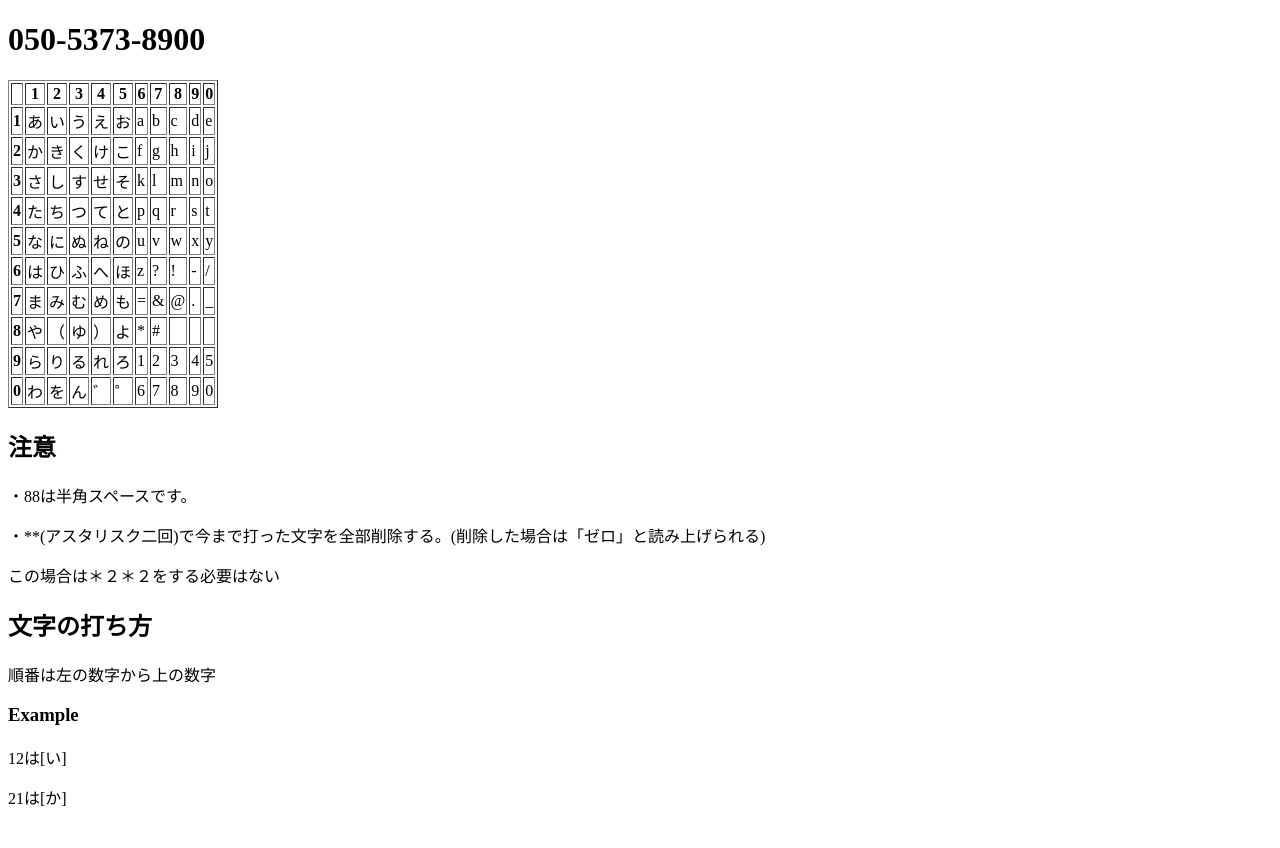
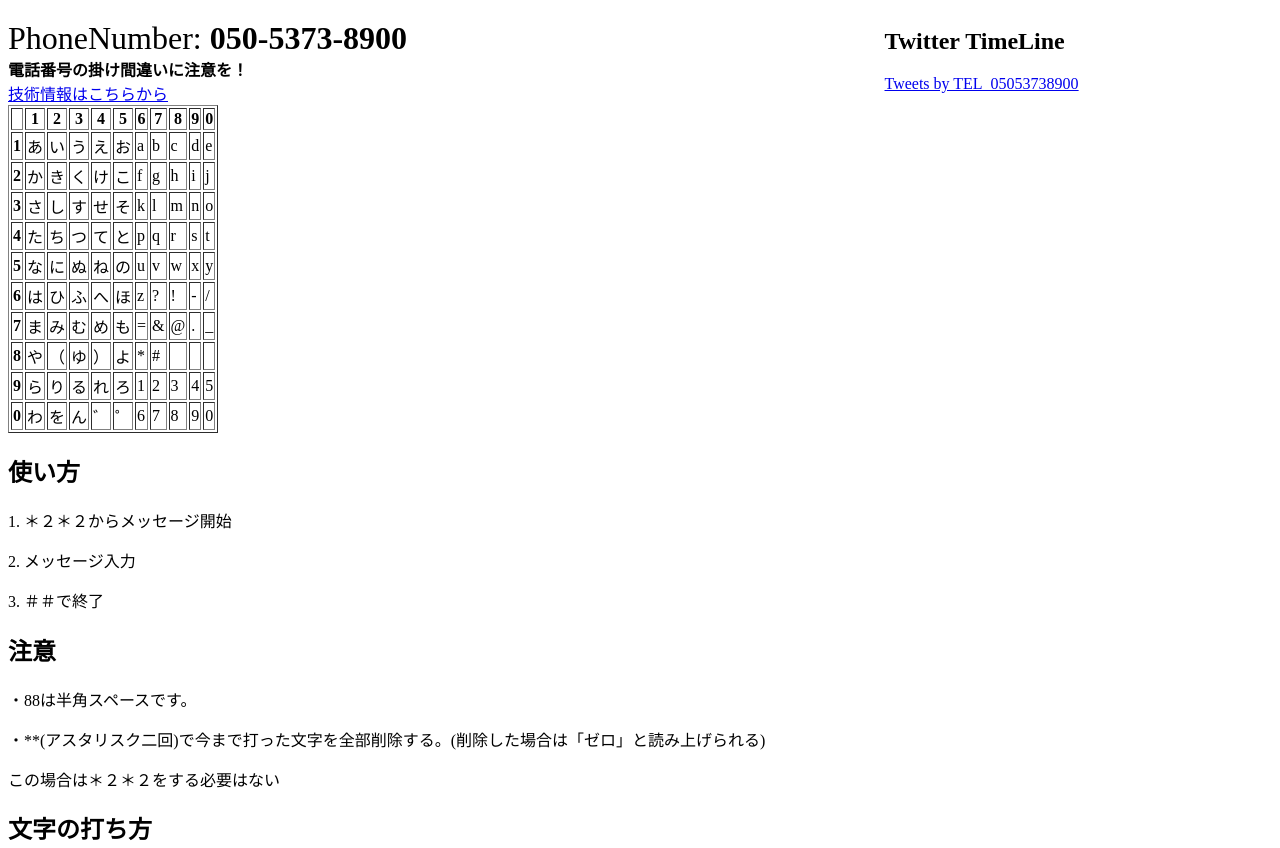
Before and after one commit to yoneyan/pocketbell-asterisk, a plain HTML site: page docs/index.html in a window 1280 px wide. Shown: the top 848 px of the page. Before the commit the page ends 825 px from the top, so only its background shows below. Drawn offline with Linux system fonts and the light colour scheme.

Commit message:
modify html page and link

```diff
--- a/docs/index.html
+++ b/docs/index.html
@@ -3,9 +3,16 @@
 <head>
     <meta charset="UTF-8">
     <title>文字コード表</title>
+    <link rel="stylesheet" type="text/css" href="main.css">
 </head>
 <body>
-<h1>050-5373-8900</h1>
+<main>
+    <section>
+        <span class="large">PhoneNumber: <b>050-5373-8900</b></span>
+        <br>
+        <b>電話番号の掛け間違いに注意を！</b>
+        <br>
+        <a href="https://yoneyan.dev/tech/asterisk/like-pocketbell-for-asterisk/">技術情報はこちらから</a>
         <table border="1" width="200">
             <tr>
                 <th></th>
@@ -151,6 +158,10 @@
                 <td>0</td>
             </tr>
         </table>
+        <h2>使い方</h2>
+        <p>1. ＊２＊２からメッセージ開始</p>
+        <p>2. メッセージ入力</p>
+        <p>3. ＃＃で終了</p>
         <h2>注意</h2>
         <p>・88は半角スペースです。</p>
         <p>・**(アスタリスク二回)で今まで打った文字を全部削除する。(削除した場合は「ゼロ」と読み上げられる)</p>
@@ -160,5 +171,16 @@
         <h3>Example</h3>
         <p>12は[い]</p>
         <p>21は[か]</p>
+    </section>
+</main>
+<side>
+    <section>
+        <h1>Twitter TimeLine</h1>
+        <a class="twitter-timeline" data-width="250" data-height="600" data-theme="dark" href="https://twitter.com/TEL_05053738900?ref_src=twsrc%5Etfw">Tweets by TEL_05053738900</a>
+        <script async src="https://platform.twitter.com/widgets.js" charset="utf-8"></script>
+    </section>
+</side>
+<!-- <a class="twitter-timeline" data-width="250" data-height="600" data-theme="dark" href="https://twitter.com/TEL_05053738900?ref_src=twsrc%5Etfw">Tweets by TEL_05053738900</a>
+<script async src="https://platform.twitter.com/widgets.js" charset="utf-8"></script> -->
 </body>
 </html>
--- /dev/null
+++ b/docs/main.css
@@ -0,0 +1,21 @@
+@charset "utf-8";
+
+@media print, (min-width: 768px) {
+	#contents {
+		display: table;
+	}
+	main,
+	side {
+		display: table-cell;
+	}
+    span.large {font-size: xx-large; }
+
+	main {
+		width: 80%;
+		padding-right: 20px;
+	}
+	side {
+		width: 20%;
+		padding-left: 20px;
+	}
+}
```
Also changed, not shown: 1 other file. Lines whose indentation alone changed are shown as unchanged.
